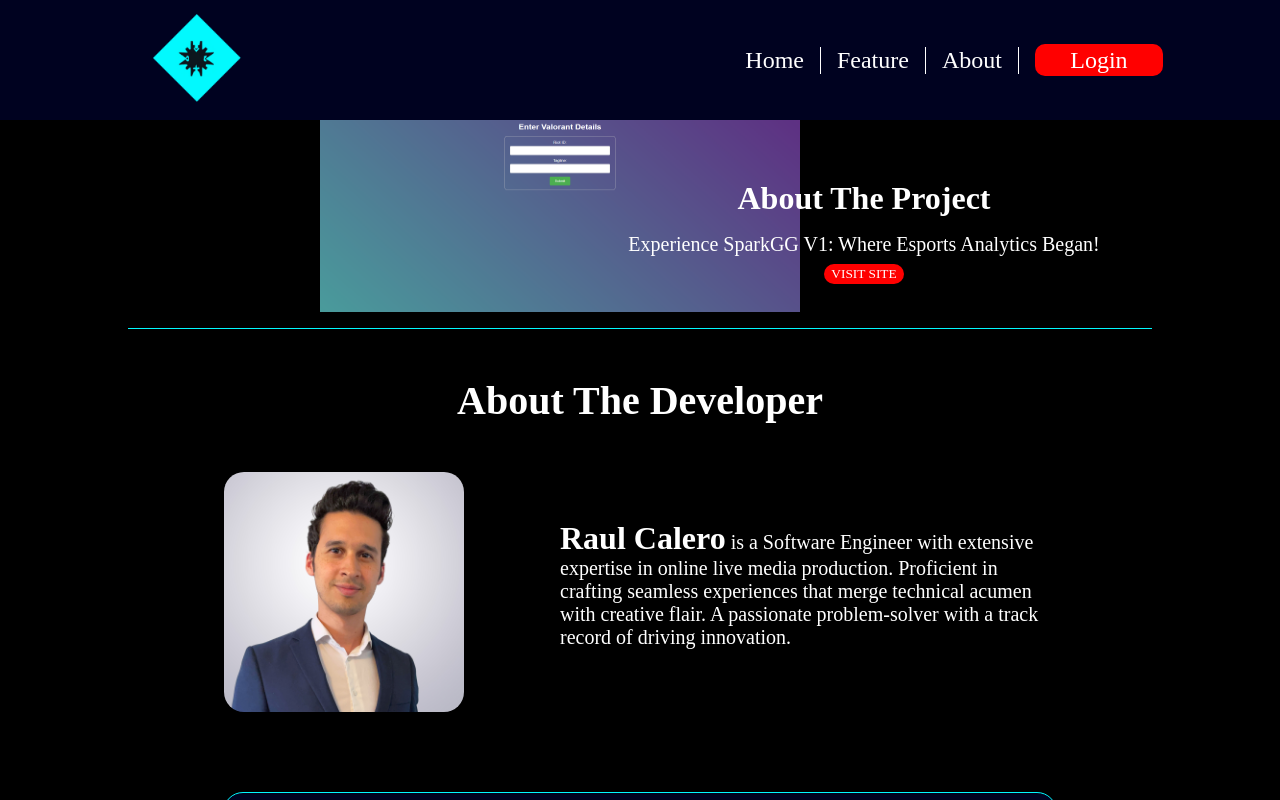
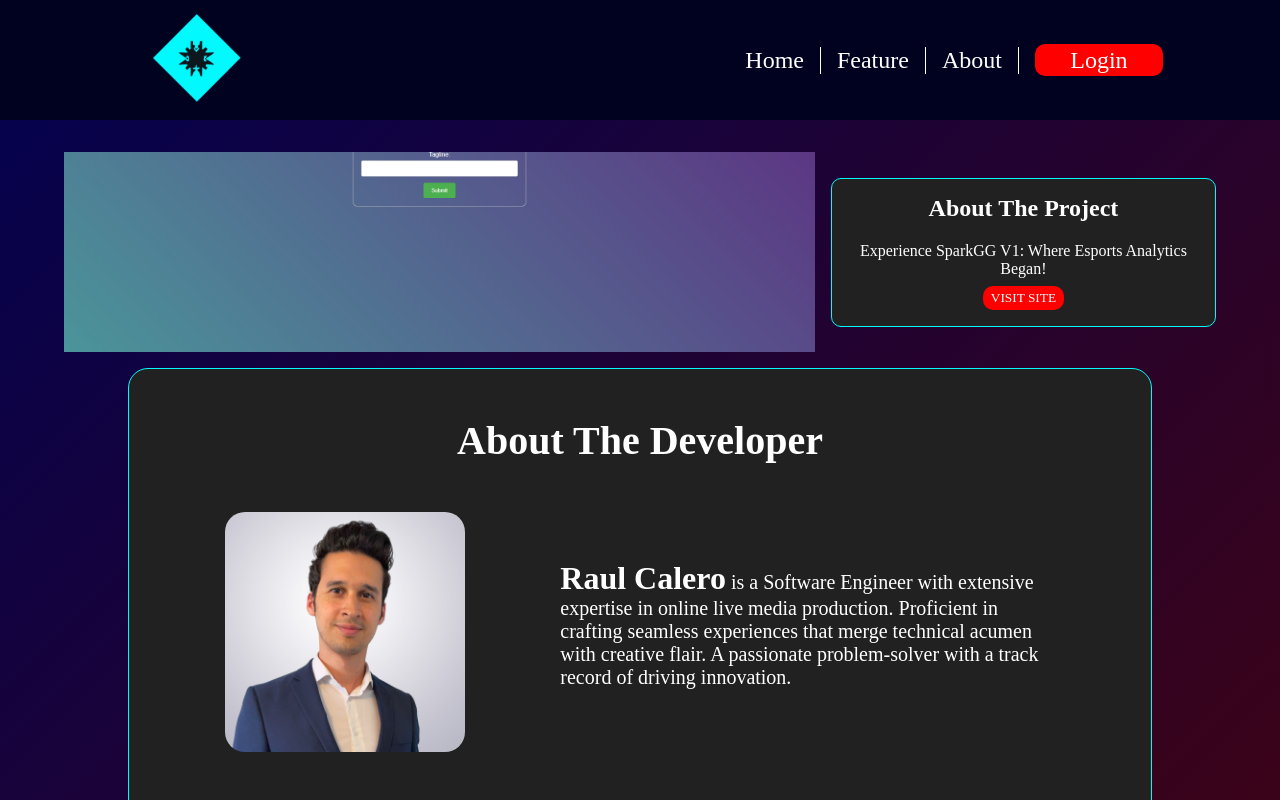
Before and after one commit to TheCaptainKimchi/raul-calero-capstone-client, a React (Create React App) app: page /about in a window 1280 px wide. Shown: the top 800 px of the page. Built offline with nearby package versions, Linux system fonts and the light colour scheme.

Commit message:
Restructured entire web app styling focusing on colors. Also restructured loading pages to better reflect proper styling.

```diff
--- a/src/Components/Hero/Hero.jsx
+++ b/src/Components/Hero/Hero.jsx
@@ -8,7 +8,8 @@ const Hero = () => {
     <div className="hero">
       <h1 className="hero__title">SparkGG</h1>
       <p className="hero__text">
-        Current of Champions: Unleash Esports Potential with SparkGG!
+        Current of Champions: Take your Valorant skills to the next level with
+        our data analytics!
       </p>
       <Link className="hero__button" to={"/feature"}>
         <button>START NOW</button>
--- a/src/Components/Hero/Hero.scss
+++ b/src/Components/Hero/Hero.scss
@@ -2,7 +2,7 @@
 
 .hero {
   width: 100vw;
-  height: 36vh;
+  height: 72.3vh;
   background: url("../../Assets/Images/space-background.png")
     rgba(0, 0, 0, 0.177);
   background-position: center;
--- a/src/Components/Profile/Profile.scss
+++ b/src/Components/Profile/Profile.scss
@@ -20,7 +20,6 @@
   &__bot {
     display: flex;
     flex-direction: column-reverse;
-    background-color: black;
     padding-bottom: 10rem;
     &-left {
       background: red;
@@ -38,6 +37,7 @@
         display: flex;
         flex-direction: column;
         align-items: center;
+        border-radius: 20px;
         width: 100%;
         &__header {
           display: flex;
@@ -153,10 +153,11 @@
       align-items: center;
       flex-direction: column;
       justify-content: space-evenly;
-      border-top: 1px solid #02f9fe;
-      border-bottom: 1px solid #02f9fe;
+      border: 1px solid #02f9fe;
+      border-radius: 20px;
       margin: 0 1rem 1rem 1rem;
       padding: 1rem 0;
+      background-color: rgb(33, 33, 33);
       h3 {
         color: white;
         margin-bottom: 1rem;
@@ -169,8 +170,7 @@
           display: flex;
           text-align: center;
           background-color: #000220;
-          border: 1px solid #02f9fe;
-          padding: 0.5rem;
+          padding: 0.5rem 1rem;
           border-radius: 10px;
           margin-bottom: 1rem;
           animation: pulsate 3s ease-in-out infinite;
@@ -186,7 +186,6 @@
   }
   @include tablet {
     &__top {
-      padding-top: 3rem;
       &-title {
         font-size: 2.5rem;
       }
--- a/src/Pages/About/About.jsx
+++ b/src/Pages/About/About.jsx
@@ -13,16 +13,21 @@ const About = () => {
       {/* Details on previous project */}
       <div className="about__project">
         <div className="about__project-container">
-          <h3 className="about__project-container-title">About The Project</h3>
-          <p className="about__project-container-text">
+          <div className="about__project-container-image"></div>
+          <div className="about__project-container-info">
+            <h2 className="about__project-container-info-title">
+              About The Project
+            </h2>
+            <p className="about__project-container-info-text">
               Experience SparkGG V1: Where Esports Analytics Began!
             </p>
             <Link
-            className="about__project-container-button"
+              className="about__project-container-info-button"
               to={"https://sparkgg.net"}
             >
               <button>VISIT SITE</button>
             </Link>
+          </div>
         </div>
       </div>
       {/* Details on developer (me :) ) */}
--- a/src/Pages/About/About.scss
+++ b/src/Pages/About/About.scss
@@ -11,7 +11,7 @@
 @import "~bootstrap/scss/helpers";
 
 .about {
-  background: black;
+  background: linear-gradient(-45deg, rgb(81, 3, 3), rgb(2, 2, 80));
   padding-top: 15vh;
   width: 100vw;
   padding-bottom: 3rem;
@@ -20,41 +20,49 @@
   align-items: center;
   &__project {
     display: flex;
-    height: 20vh;
+    flex-direction: column;
+    width: 90%;
     padding-top: 2rem;
+    &-container {
+      display: flex;
+      justify-content: center;
+      align-items: center;
+      &-image {
         background: url("../../Assets/Images/spark-image.png");
-    background-position: 10% 70%;
-    background-size: 200px 150px;
-    background-repeat: no-repeat;
-    justify-content: flex-end;
-    align-items: center;
-    &-container {
-      width: 60%;
+        background-position: center;
+        background-size: cover;
+        width: 70%;
+        height: 25vh;
+      }
+      &-info {
+        border: 1px solid #02f9fe;
+        margin-left: 1rem;
+        border-radius: 10px;
+        padding: 1rem;
+        background-color: rgb(33, 33, 33);
         display: flex;
         flex-direction: column;
-      justify-content: flex-end;
         align-items: center;
+        justify-content: center;
         text-align: center;
         &-title,
         &-text {
           color: white;
         }
         &-title {
-        margin-bottom: 1rem;
-      }
-      &-text {
-        margin-bottom: 0.5rem;
+          margin-bottom: 1.25rem;
         }
         &-button {
-        width: 5rem;
-        height: 1.25rem;
+          margin-top: 0.5rem;
           button {
             width: 100%;
             height: 100%;
+            border: 0;
+            color: white;
+            border-radius: 10px;
             background-color: red;
-          border: 0;
-          border-radius: 20px;
-          color: white;
+            padding: 0.25rem 0.5rem;
+          }
         }
       }
     }
@@ -62,8 +70,9 @@
   &__developer {
     margin: 1rem;
     padding: 1rem;
-    border-top: 1px solid #02f9fe;
-    border-bottom: 1px solid #02f9fe;
+    background-color: rgb(33, 33, 33);
+    border: 1px solid #02f9fe;
+    border-radius: 20px;
     display: flex;
     flex-direction: column;
     align-items: center;
@@ -151,11 +160,8 @@
   }
   @include tablet {
     &__project {
-      background-position: 10% 70%;
-      background-size: 300px 200px;
       margin: 0;
       &-container {
-        padding-right: 2rem;
         &-title {
           font-size: 2rem;
         }
@@ -166,7 +172,6 @@
     }
     &__developer {
       margin: 5rem;
-      margin-bottom: 0;
       &-title {
         font-size: 2rem;
       }
@@ -196,11 +201,6 @@
     }
   }
   @include desktop {
-    &__project {
-      width: 100%;
-      background-position: 40% 50%;
-      background-size: 30rem 15rem;
-    }
     &__developer {
       margin: 1rem 8rem;
       &-title {
--- a/src/Pages/Feature/Feature.jsx
+++ b/src/Pages/Feature/Feature.jsx
@@ -65,19 +65,6 @@ const Feature = () => {
   if (!leaderboard) {
     return (
       <div className="loading">
-        <div className="leaderboard-wrapper">
-          <div className="loading__leaderboard">
-            <h2 className="loading__leaderboard-title">Leaderboard</h2>
-            <div className="loading__leaderboard-container">
-              <div className="loading__leaderboard-container-kda"></div>
-              <div className="feature__leaderboard-container-list">
-                <div className="feature__leaderboard-container-list-kills"></div>
-                <div className="feature__leaderboard-container-list-deaths"></div>
-                <div className="feature__leaderboard-container-list-assists"></div>
-              </div>
-            </div>
-          </div>
-        </div>
         <form className="feature__form" onSubmit={submitHandler}>
           <h2 className="feature__form-title">SEARCH PLAYER</h2>
           <div className="feature__form-input">
@@ -106,7 +93,6 @@ const Feature = () => {
   return (
     // Render feature page
     <div className="feature">
-      <div className="leaderboard-wrapper">
       {/* Render leaderboard stats */}
       <div className="feature__leaderboard">
         <h2 className="feature__leaderboard-title">Leaderboard</h2>
@@ -133,7 +119,6 @@ const Feature = () => {
               <h3>Team Player</h3>
               <p>{leaderboard.mostAssists.name}</p>
               <p>{`Assists: ${leaderboard.mostAssists.assists}`}</p>
-              </div>
             </div>
           </div>
         </div>
--- a/src/Pages/Home/Home.jsx
+++ b/src/Pages/Home/Home.jsx
@@ -1,7 +1,6 @@
 // Imports
 import "./Home.scss";
 import Hero from "../../Components/Hero/Hero";
-import FeaturePromo from "../../Components/FeaturePromo/FeaturePromo";
 
 const Home = () => {
   // Render home page
@@ -9,9 +8,6 @@ const Home = () => {
     <div className="home">
       {/* Hero component */}
       <Hero />
-
-      {/* Feature promo component */}
-      <FeaturePromo />
     </div>
   );
 };
--- a/src/Pages/Login/Login.scss
+++ b/src/Pages/Login/Login.scss
@@ -1,10 +1,10 @@
 @use "../../Styles/Partials/breakpoints" as *;
 
 .login {
-  padding-top: 10rem;
+  padding-top: 15rem;
   padding-bottom: 10rem;
   width: 100vw;
-  background-color: black;
+  background: linear-gradient(-45deg, rgb(81, 3, 3), rgb(2, 2, 80));
   &__container {
     display: flex;
     flex-direction: column;
--- a/src/Pages/RegisterForm/RegisterForm.scss
+++ b/src/Pages/RegisterForm/RegisterForm.scss
@@ -1,9 +1,9 @@
 @use "../../Styles/Partials/breakpoints" as *;
 
 .register {
-  padding-top: 10rem;
-  background: black;
-  height: 80vh;
+  padding-top: 15rem;
+  padding-bottom: 10.2rem;
+  background: linear-gradient(-45deg, rgb(81, 3, 3), rgb(2, 2, 80));
   width: 100vw;
   display: flex;
   flex-direction: column;
@@ -51,7 +51,7 @@
     }
   }
   @include tablet {
-    padding-top: 12rem;
+    padding-bottom: 18.5rem;
     &__form {
       height: 20rem;
       justify-content: center;
--- a/src/Pages/Results/Results.scss
+++ b/src/Pages/Results/Results.scss
@@ -7,13 +7,14 @@
   flex-direction: column;
   align-items: center;
   text-align: center;
-  background: rgb(52, 56, 68);
-  background-size: 400% 400%;
+  background: linear-gradient(-45deg, rgb(81, 3, 3), rgb(2, 2, 80));
+  background-position: center;
+  background-size: cover;
   animation: animate 6s ease infinite;
   &__header {
-    height: 20rem;
-    width: 99vw;
-    background: linear-gradient(-45deg, silver, white, black);
+    height: 36rem;
+    width: 100vw;
+    background: linear-gradient(-45deg, silver, rgb(116, 116, 116), black);
     background-size: 400% 400%;
     margin-bottom: 2rem;
     animation: skeleton 5s ease infinite;
@@ -21,6 +22,7 @@
   &__card {
     background: linear-gradient(-45deg, grey, black, silver);
     background-size: 400% 400%;
+    border-radius: 20px;
     height: 30vh;
     width: 90vw;
     margin-bottom: 1rem;
@@ -47,8 +49,9 @@
   flex-direction: column;
   align-items: center;
   text-align: center;
-  background: rgb(52, 56, 68);
-  background-size: 400% 400%;
+  background: linear-gradient(-45deg, rgb(81, 3, 3), rgb(2, 2, 80));
+  background-size: cover;
+  background-position: center;
   width: 100vw;
   &__top {
     background-color: rgb(21, 19, 32);
```
Also changed, not shown: src/Pages/Feature/Feature.scss (+11 -27 lines). Lines whose indentation alone changed are shown as unchanged.
